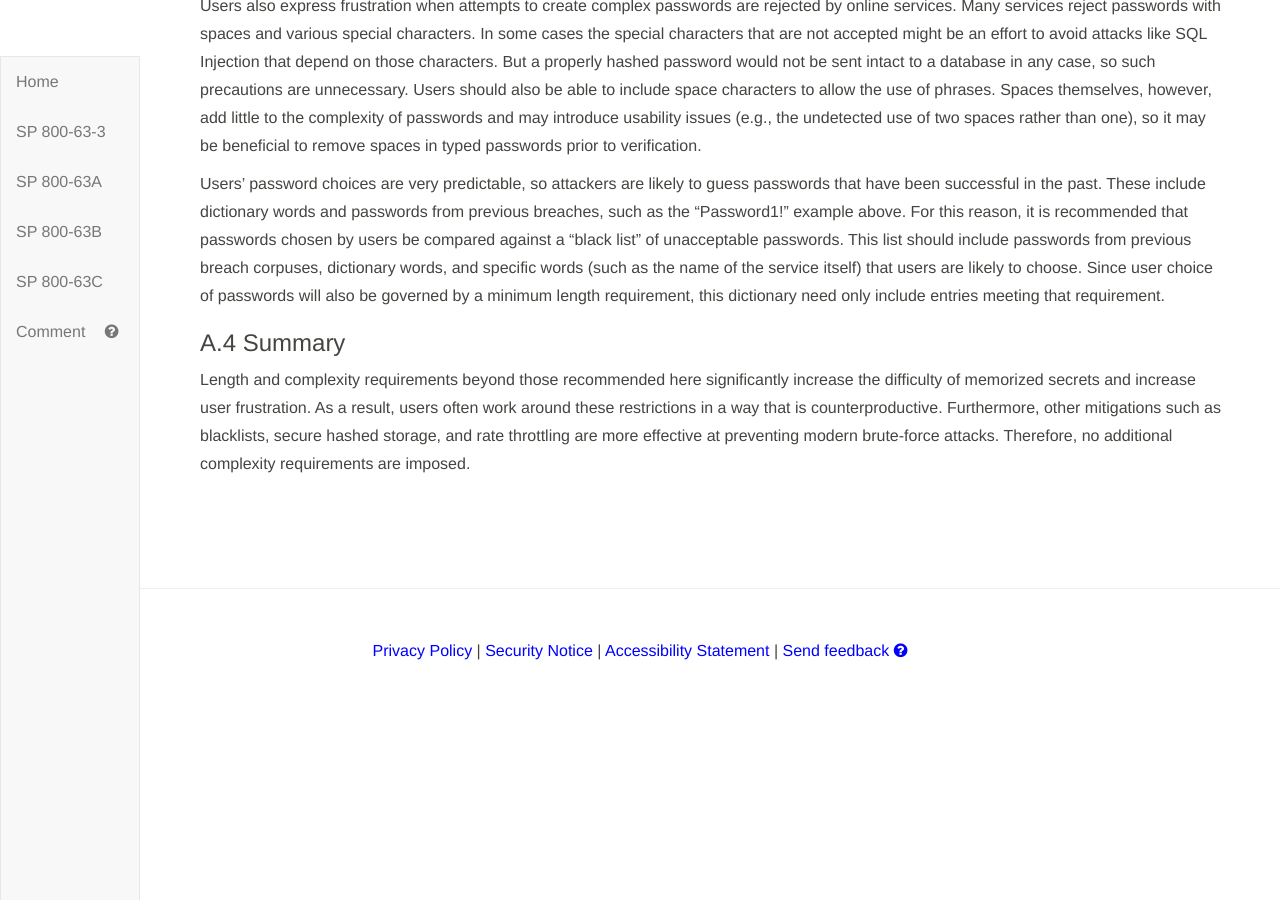
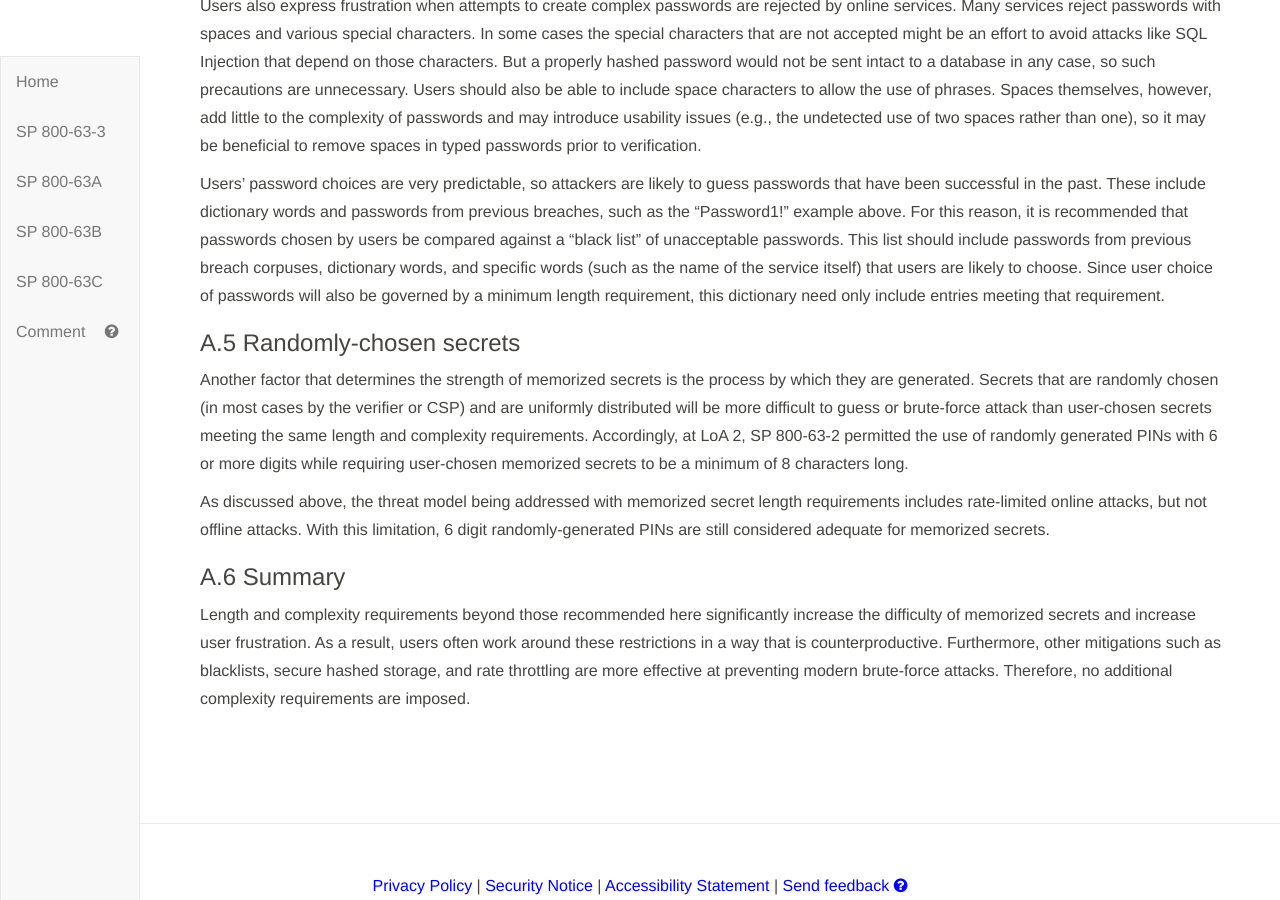
Before and after one commit to usnistgov/800-63-3, a Jekyll site: the page built from sp800-63b.md, in a window 1280 px wide and 900 px high, scrolled down 66010 px. Built offline with Jekyll 4.4.1, drawn with Linux system fonts in a browser that asks for light colours; before the commit the page ends 66675 px from its top, so only the background shows below that.

Commit message:
Add short section on randomly-chosen memorized secrets. Resolves usnistgov/800-63-3#345

```diff
--- a/sp800-63b/appA_memorized.md
+++ b/sp800-63b/appA_memorized.md
@@ -30,5 +30,12 @@ Users also express frustration when attempts to create complex passwords are rej
 
 Users’ password choices are very predictable, so attackers are likely to guess passwords that have been successful in the past. These include dictionary words and passwords from previous breaches, such as the “Password1!” example above. For this reason, it is recommended that passwords chosen by users be compared against a “black list” of unacceptable passwords. This list should include passwords from previous breach corpuses, dictionary words, and specific words (such as the name of the service itself) that users are likely to choose. Since user choice of passwords will also be governed by a minimum length requirement, this dictionary need only include entries meeting that requirement.
 
-### A.4 Summary
+### A.5 Randomly-chosen secrets
+
+Another factor that determines the strength of memorized secrets is the process by which they are generated. Secrets that are randomly chosen (in most cases by the verifier or CSP) and are uniformly distributed will be more difficult to guess or brute-force attack than user-chosen secrets meeting the same length and complexity requirements. Accordingly, at LoA 2, SP 800-63-2 permitted the use of randomly generated PINs with 6 or more digits while requiring user-chosen memorized secrets to be a minimum of 8 characters long.
+
+As discussed above, the threat model being addressed with memorized secret length requirements includes rate-limited online attacks, but not offline attacks. With this limitation, 6 digit randomly-generated PINs are still considered adequate for memorized secrets.
+
+### A.6 Summary
+
 Length and complexity requirements beyond those recommended here significantly increase the difficulty of memorized secrets and increase user frustration. As a result, users often work around these restrictions in a way that is counterproductive. Furthermore, other mitigations such as blacklists, secure hashed storage, and rate throttling are more effective at preventing modern brute-force attacks. Therefore, no additional complexity requirements are imposed.
```
